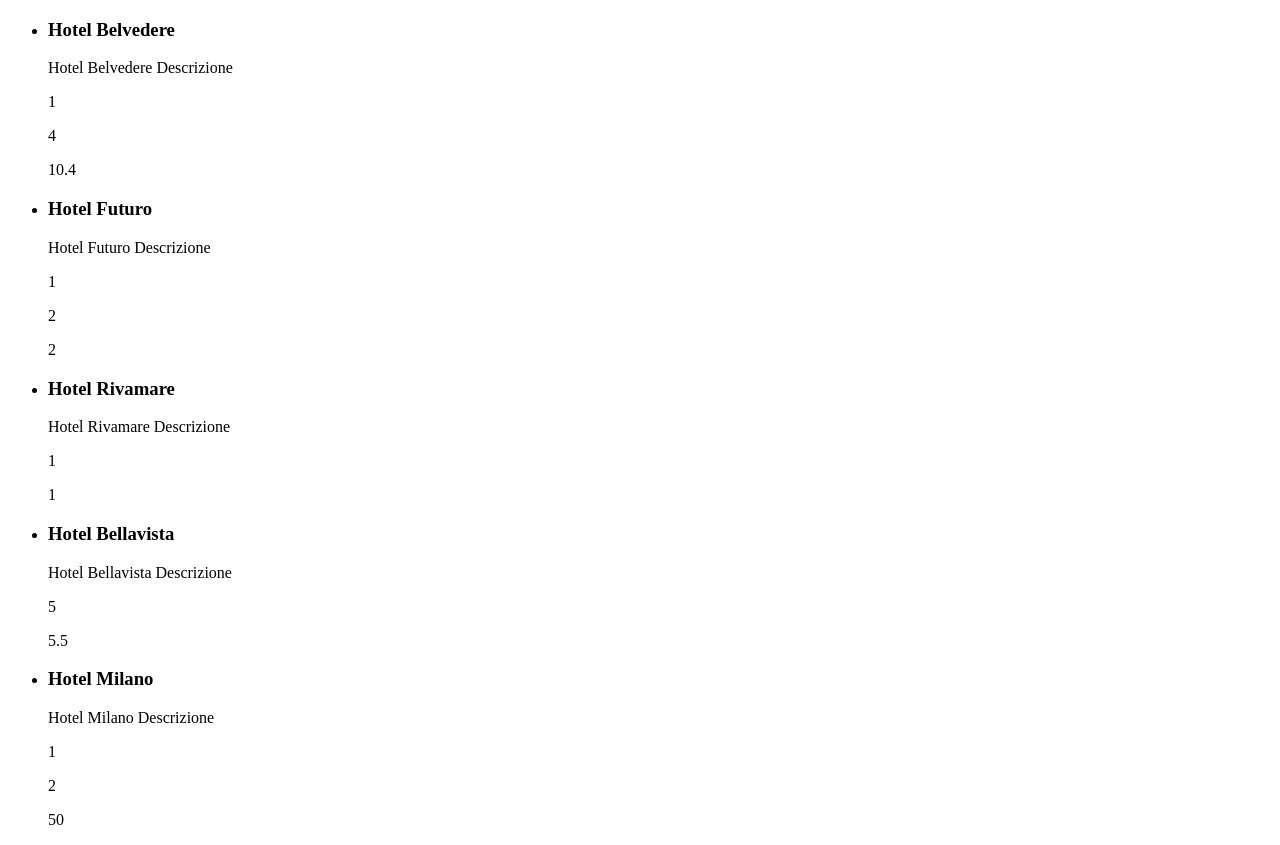
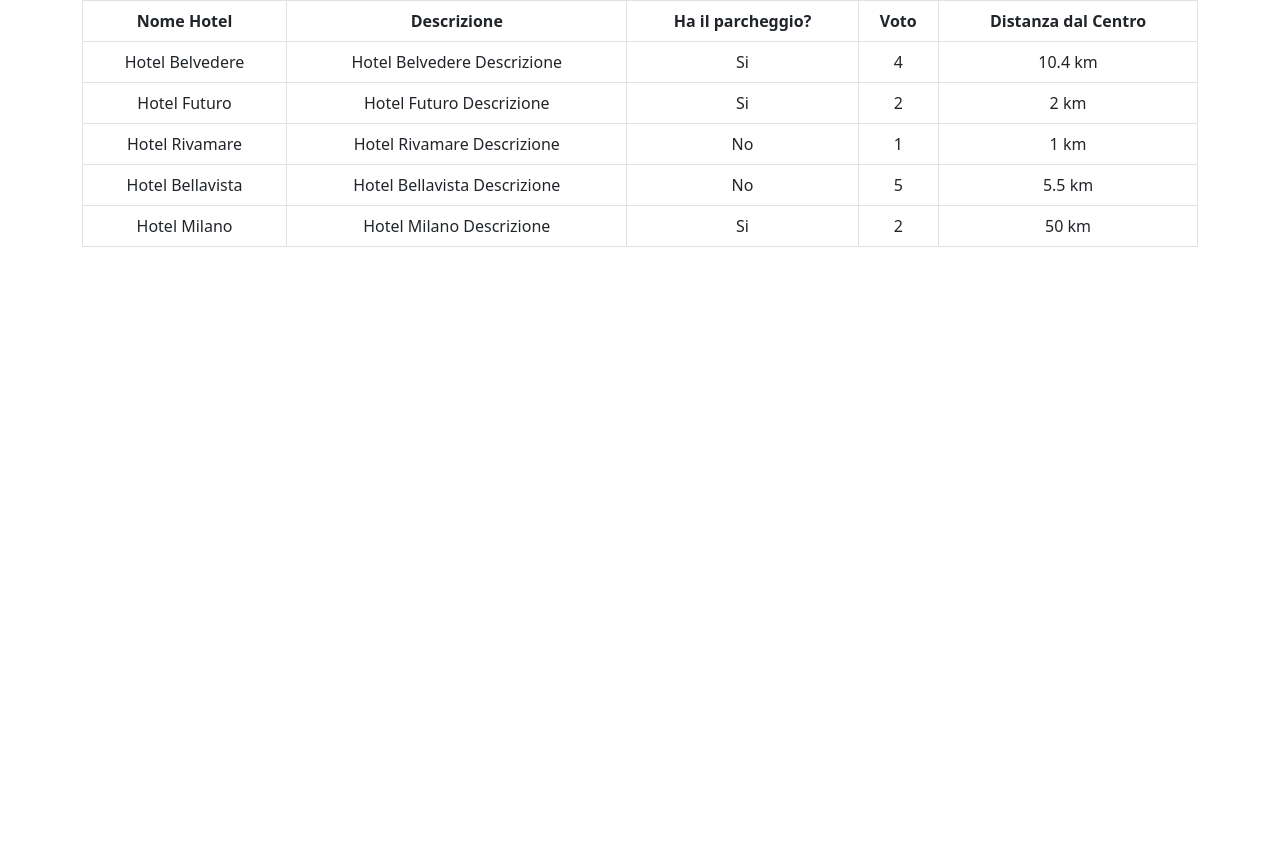
Before and after one commit to BetterCallAle/php-hotel, a PHP site: page / in a window 1280 px wide. After the commit the page ends 247 px from the top, so only its background shows below. Run offline with PHP 8.4, Linux system fonts and the light colour scheme.

Commit message:
the hotels are now in a table

```diff
--- a/index.php
+++ b/index.php
@@ -49,25 +49,55 @@
     <meta http-equiv="X-UA-Compatible" content="IE=edge">
     <meta name="viewport" content="width=device-width, initial-scale=1.0">
     <title>Document</title>
+    <!-- Bootstrap -->
+    <link rel="stylesheet" href="https://cdn.jsdelivr.net/npm/bootstrap@5.2.3/dist/css/bootstrap.min.css">
 </head>
 <body>
-    <ul>
-        <?php foreach($hotels as $hotel) { ?>
-
-            <li>
-
-            <?php
-               echo "<h3>" . $hotel['name'] . "</h3>";
-               echo "<p>" . $hotel['description'] . "</p>";
-               echo "<p>" . $hotel['parking'] . "</p>";
-               echo "<p>" . $hotel['vote'] . "</p>";
-               echo "<p>" . $hotel['distance_to_center'] . "</p>";
-            ?>
-
-            </li>
-
-        <?php } ?>
-    </ul>
+    <main>
+        <section id="hotel-data">
+            <div class="container">
+                <table class="table table-bordered text-center">
+                    <thead>
+                        <tr>
+                            <th scope="col">Nome Hotel</th>
+                            <th scope="col">Descrizione</th>
+                            <th scope="col">Ha il parcheggio?</th>
+                            <th scope="col">Voto</th>
+                            <th scope="col">Distanza dal Centro</th>
+                        </tr>
+                    </thead>
+                    <tbody>
+                        <?php foreach($hotels as $hotel){ ?>
+                            <tr>
+                                <td>
+                                    <?php echo $hotel['name']; ?>
+                                </td>
+                                <td>
+                                    <?php echo $hotel['description']; ?>
+                                </td>
+                                <td>
+                                    <?php
+                                        if($hotel['parking']){
+                                            echo "Si";
+                                        } else {
+                                            echo "No";
+                                        }
+                                    ?>
+                                </td>
+                                <td>
+                                    <?php echo $hotel['vote']; ?>
+                                </td>
+                                <td>
+                                    <?php echo $hotel['distance_to_center']; ?>
+                                    <span>km</span>
+                                </td>
+                            </tr>
+                        <?php } ?>
+                    </tbody>
+                </table>
+            </div>
+        </section>
+    </main>
 
 </body>
 </html>
```
